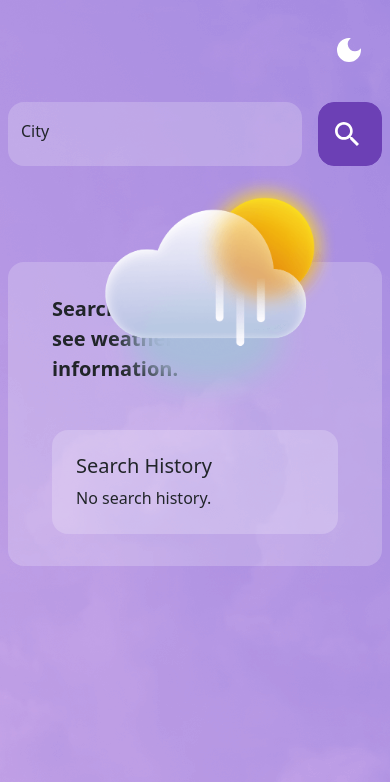
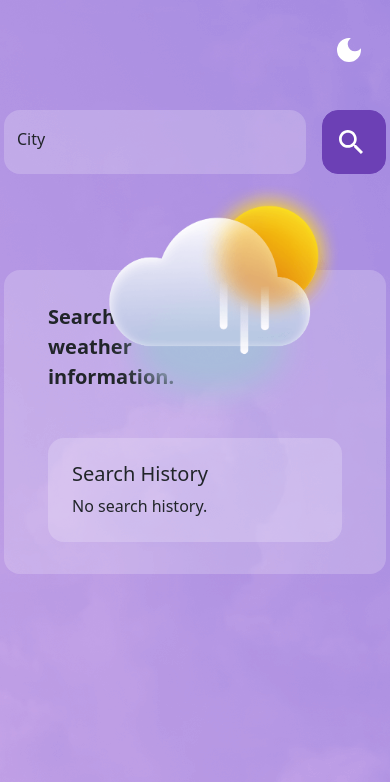
Before and after one commit to joohong89/weather-app, a React (Vite) app: page / in a window 390 px wide. Shown: the top 782 px of the page. Built offline with nearby package versions, Linux system fonts and the light colour scheme.

Commit message:
added some padding for mobile device

```diff
--- a/src/layouts/DefaultLayout.jsx
+++ b/src/layouts/DefaultLayout.jsx
@@ -3,7 +3,7 @@ import {Container} from "react-bootstrap";
 
 const DefaultLayout = () => {
     return (
-        <Container>
+        <Container  className="p-2 p-md-1">
             <main className="main p-2 p-md-5">
                 <Outlet />  {/* Content from routes goes here */}
             </main>
```
